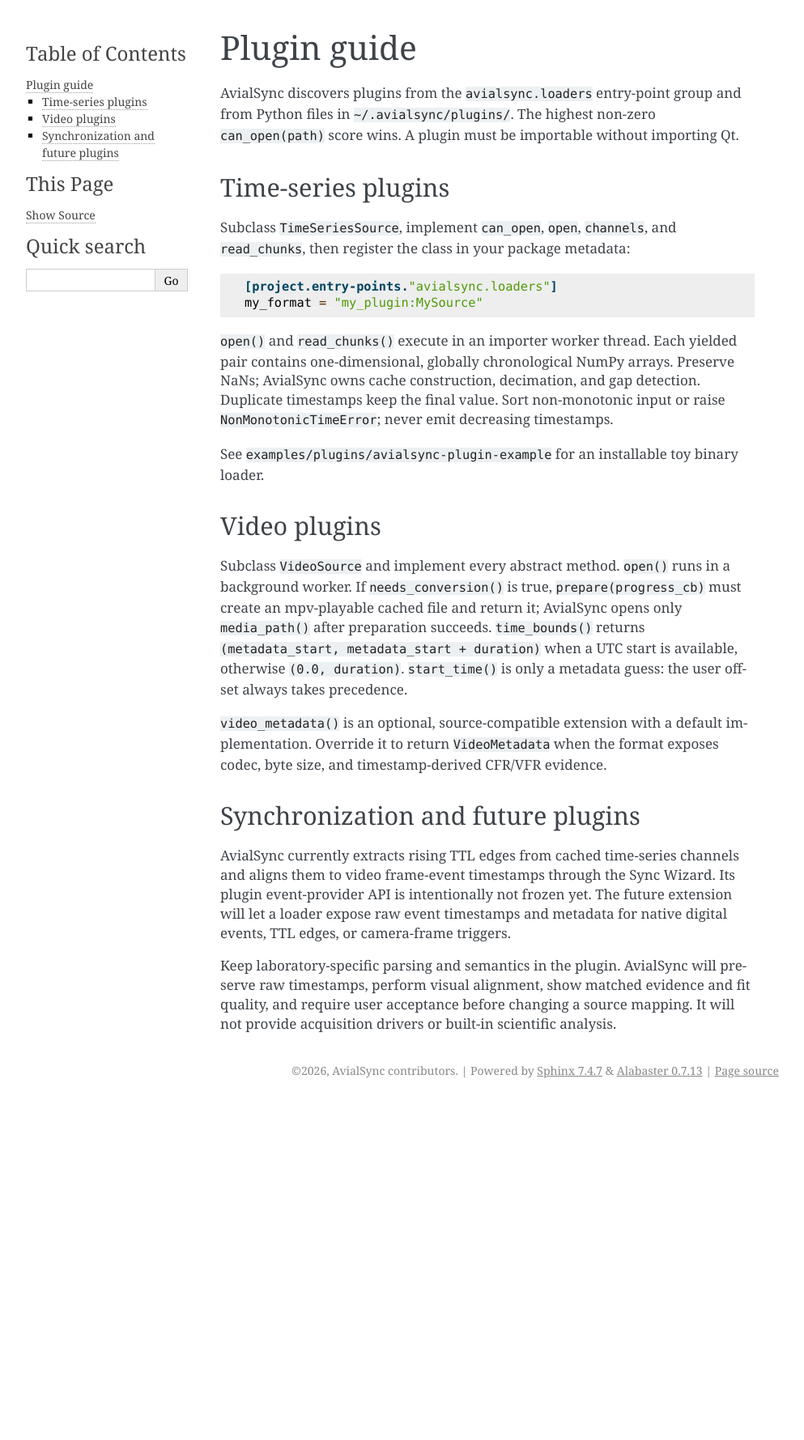
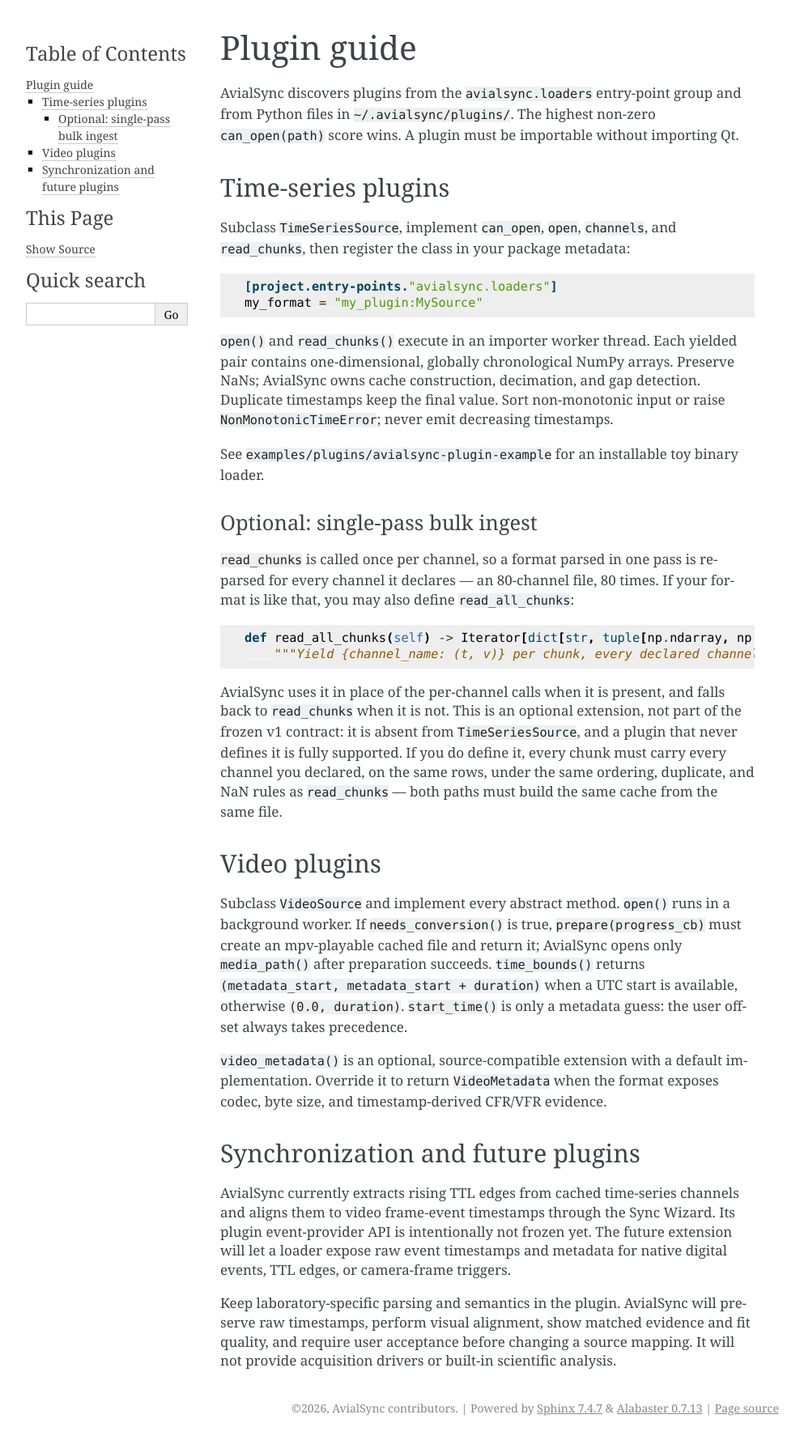
Before and after one commit to anzalks/avialsync, a Sphinx documentation site: the page built from docs/plugin-guide.md, in a window 1280 px wide. Shown: the whole page at 81% size, without its empty margins (148-1141 px from the left). Built offline with Sphinx 7.4.7, drawn with Linux system fonts in a browser that asks for light colours; before the commit the page ends 1362 px from its top, so only the background shows below that.

Commit message:
docs(plugins): document read_all_chunks as an optional bulk-ingest extension
read_all_chunks is implemented by csv_loader, tracking_loader, and
aol_eks_loader, and engine/importer.py selects it by name at runtime — but it
appeared nowhere in ARCHITECTURE.md or DECISIONS.md. A frozen v1 contract with
an undocumented extension point is the worst of both: a plugin author cannot
learn the faster path exists, and a future agent reading only the importer
cannot tell whether omitting the method is legal.

Records it as optional and explicitly outside API v1 (D-067). TimeSeriesSource
does not declare it and must not grow it; the importer falls back to per-channel
read_chunks whenever it is absent, and both paths must build the same cache.

````diff
--- a/docs/plugin-guide.md
+++ b/docs/plugin-guide.md
@@ -22,6 +22,25 @@
 
 See `examples/plugins/avialsync-plugin-example` for an installable toy binary
 loader.
+
+### Optional: single-pass bulk ingest
+
+`read_chunks` is called once per channel, so a format parsed in one pass is
+re-parsed for every channel it declares — an 80-channel file, 80 times. If your
+format is like that, you may also define `read_all_chunks`:
+
+```python
+def read_all_chunks(self) -> Iterator[dict[str, tuple[np.ndarray, np.ndarray]]]:
+    """Yield {channel_name: (t, v)} per chunk, every declared channel aligned."""
+```
+
+AvialSync uses it in place of the per-channel calls when it is present, and
+falls back to `read_chunks` when it is not. This is an optional extension, not
+part of the frozen v1 contract: it is absent from `TimeSeriesSource`, and a
+plugin that never defines it is fully supported. If you do define it, every
+chunk must carry every channel you declared, on the same rows, under the same
+ordering, duplicate, and NaN rules as `read_chunks` — both paths must build the
+same cache from the same file.
 
 ## Video plugins
 
````
